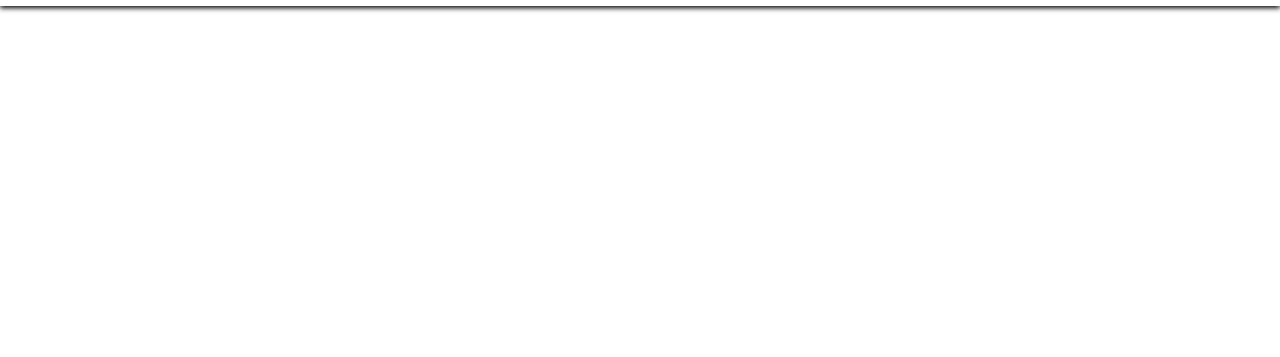
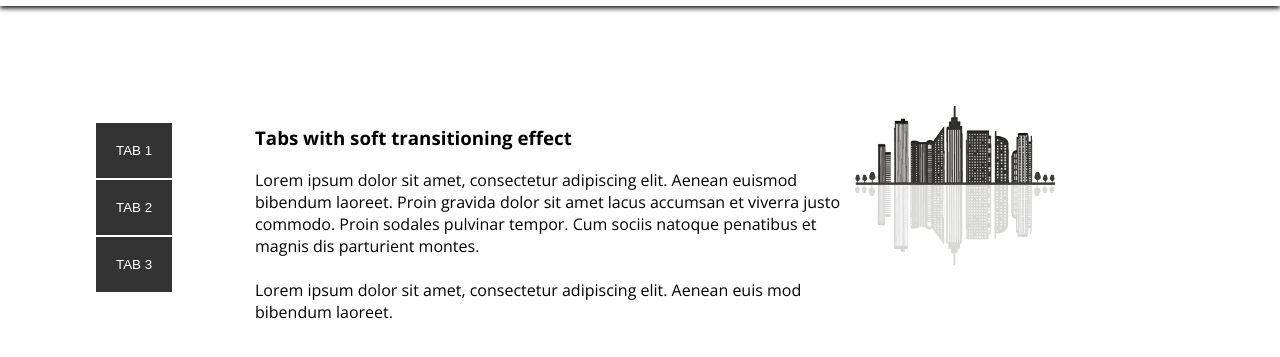
Before and after one commit to Pavliv/AXIT, a plain HTML site: page index.html in a window 1280 px wide. Shown: the part 639-996 px from the top of the page. Before the commit the page ends 800 px from the top, so only its background shows below. Drawn offline with nearby package versions, Linux system fonts and the light colour scheme.

Commit message:
add new block

```diff
--- a/index.html
+++ b/index.html
@@ -29,7 +29,7 @@
 			<img src="images/logo.png" alt="logo">
 			<h1>Modern axure template for beautiful prototypes</h1>
 			<p>Lorem ipsum dolor sit amet, consectetur adipscing elit. Aenean euismodbibendam laoreet. Proin gravida dolor sit amet lacus accumsan et viverra justo commado.</p>
-			<button>Download</button>
+			<button class="first_button">Download</button>
 		</div>
 	</section>
 
@@ -51,6 +51,23 @@
 		</div>
 	</section>
 
+	<section class="section3">
+		<div class="container">
+			<div class="tabs_effect">
+				<ul>
+					<li><button class="tab_buttons">TAB 1</button></li>
+					<li><button class="tab_buttons">TAB 2</button></li>
+					<li><button class="tab_buttons">TAB 3</button></li>
+				</ul>
+			</div>
+			<div class="additaonal_inf">
+				<h3>Tabs with soft transitioning effect</h3>
+				<p>Lorem ipsum dolor sit amet, consectetur adipiscing elit. Aenean euismod bibendum laoreet. Proin gravida dolor sit amet lacus accumsan et viverra justo commodo. Proin sodales pulvinar tempor. Cum sociis natoque penatibus et magnis dis parturient montes.<br><br> Lorem ipsum dolor sit amet, consectetur adipiscing elit. Aenean euis
+				mod bibendum laoreet.</p>
+			</div>
+			<img src="images/section3.png" alt="city">
+		</div>
+	</section>
 
 
 
@@ -66,7 +83,6 @@
 	<section class=""></section>
 	<section class=""></section>
 	<section class=""></section>
-	<section class=""></section>
 	<footer class=""></footer>
 
 
--- a/styles/style.css
+++ b/styles/style.css
@@ -44,8 +44,9 @@ a {
 	transition: all .3s ease;
 }
 a:hover {
-	color: #ff9b51;
+	color: #ff8b38;
 }
+/*SECTION 1*/
 .section1 {
 	background: url("../images/section1.jpg") no-repeat center;
 	background-size: cover;
@@ -70,9 +71,10 @@ a:hover {
 	color: #fff;
 	margin-bottom: 30px;
 }
-button:hover {
+button.first_button:hover {
 	color: #ff9b51;
 }
+/*SECTION 2*/
 .section2 li {
 	display: inline;
 	padding-left: 30px;
@@ -97,3 +99,33 @@ button:hover {
 .social-description h5 {
 	margin: 0 0 5px;
 }
+/*SECTION 3*/
+.section3 {
+	padding-top: 100px;
+	padding-bottom: 100px;
+}
+.tabs_effect {
+	width: 200px;
+	float: left;
+	height: 200px;
+}
+.additaonal_inf{
+	width: 600px;
+	float: left;
+}
+.section3 ul {
+	list-style: none;
+}
+.section3 button {
+	border: 1px solid #fff;
+	background-color: #333333;
+	color: #ffffff;
+	padding: 20px;
+}
+button.tab_buttons:hover {
+	background-color: #ff8b38;
+}
+.section3 img {
+	width: 200px;
+	padding: auto;
+}
```
Also changed, not shown: images/section3.png (added), 1 other file.
